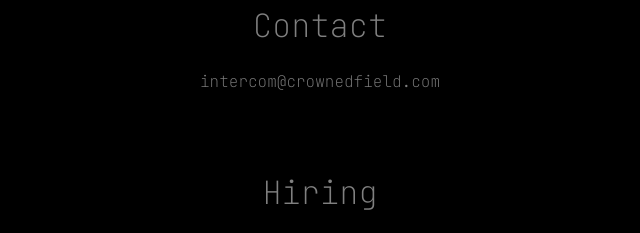
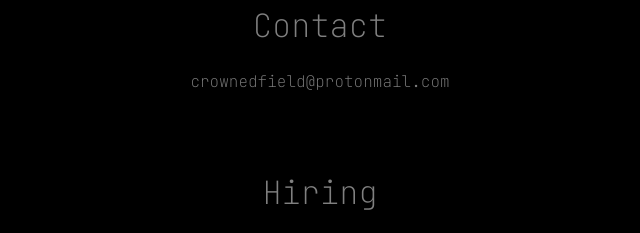
Before and after one commit to CrownedField/SimpleSite, a plain HTML site: page index.html in a window 1280 px wide. Shown: the part 1436-1669 px from the top of the page, 320-960 px from the left. Drawn offline with Linux system fonts and the light colour scheme.

Commit message:
Update index.html

```diff
--- a/index.html
+++ b/index.html
@@ -49,7 +49,7 @@
           <div class="col-lg-8">
             <h2 class="text-white-50 mb-4">Contact</h2>
             <p class="text-white-50 brake-this">
-              intercom@crownedfield.com</p>
+              crownedfield@protonmail.com</p>
           </div>
           <div class="col-lg-8">
             <h2 class="text-white-50 mb-4">Hiring</h2>
```
